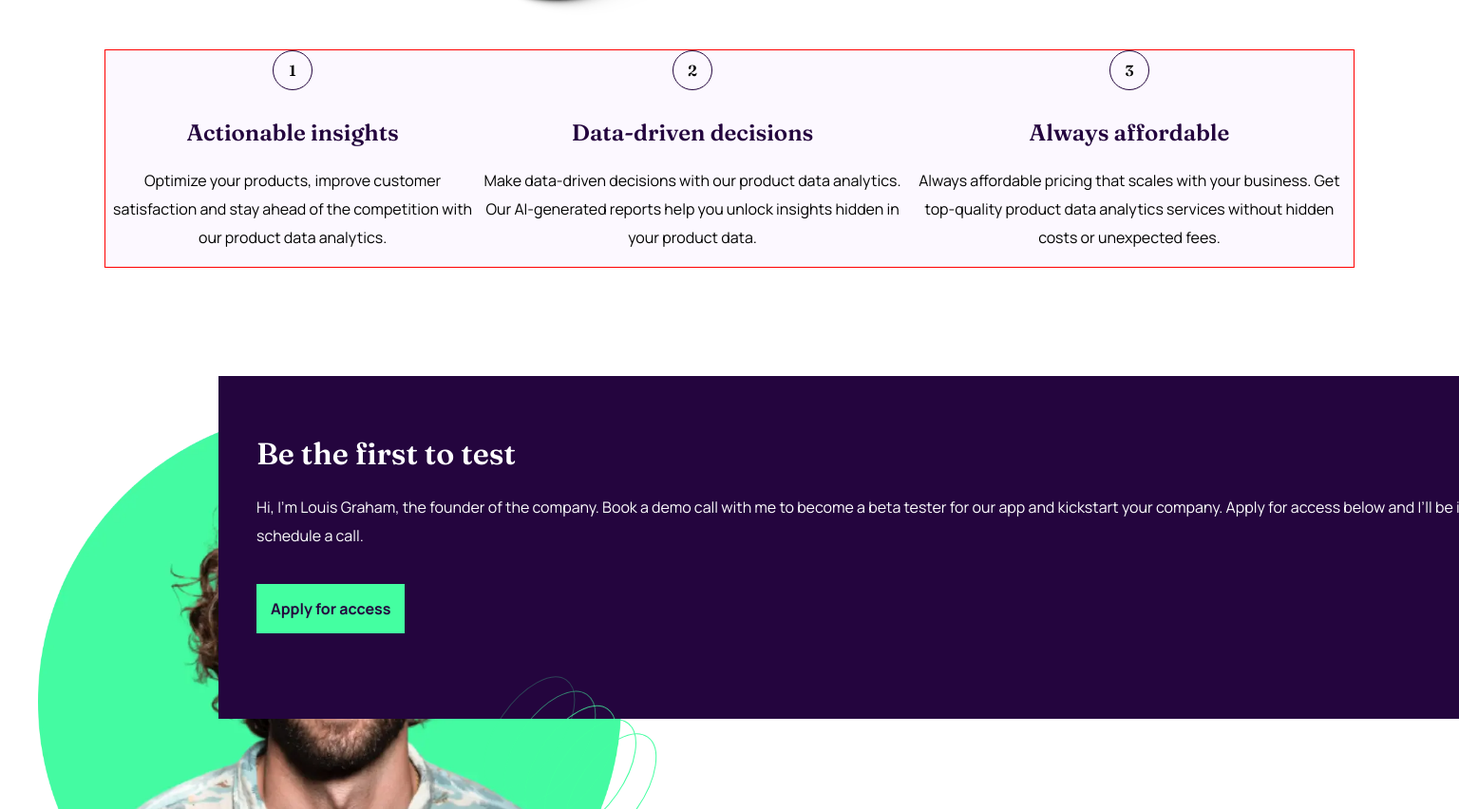
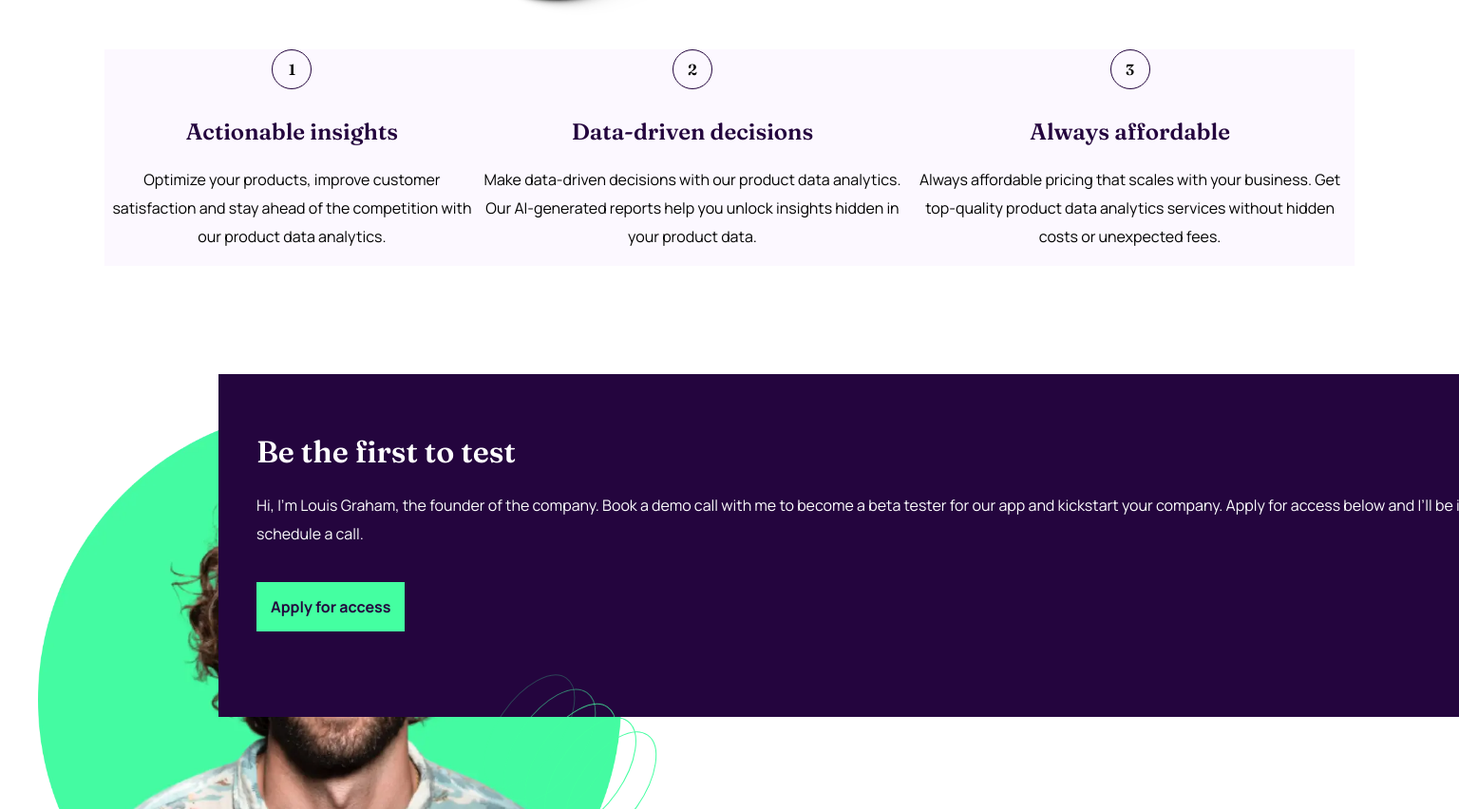
Before and after one commit to Adetolar/workit-landing-page, a plain HTML site: page index.html in a window 1536 px wide. Shown: the part 1016-1868 px from the top of the page at 95% size. Drawn offline with Linux system fonts and the light colour scheme.

Commit message:
red line border bug removed on tablet and laptop screen

```diff
--- a/style.css
+++ b/style.css
@@ -48,7 +48,6 @@ h1 {
   color: #ffffff;
   text-align: center;
   font-size: 2rem;
-  /* font-size:xx-large; */
   line-height: 40px;
   font-family: Fraunces, serif;
 }
@@ -216,7 +215,6 @@ footer .social-Logo {
   .founder-image img {
     margin-left: 40px;
     width: 40%;
-    /* justify-self: left; */
   }
 
   .founder-note {
@@ -238,9 +236,6 @@ footer .social-Logo {
   .founder-note a {
     margin-top: 20px;
     line-height: 92px;
-  }
-
-  footer {
   }
 }
 
@@ -279,7 +274,6 @@ footer .social-Logo {
   article {
     margin: 150px 80px;
     display: flex;
-    border: 1px solid red;
   }
 
   article .first {
@@ -321,7 +315,6 @@ footer .social-Logo {
     margin: 150px 110px;
     gap: 0px;
     display: flex;
-    border: 1px solid red;
   }
 
   .founder-note {
```
